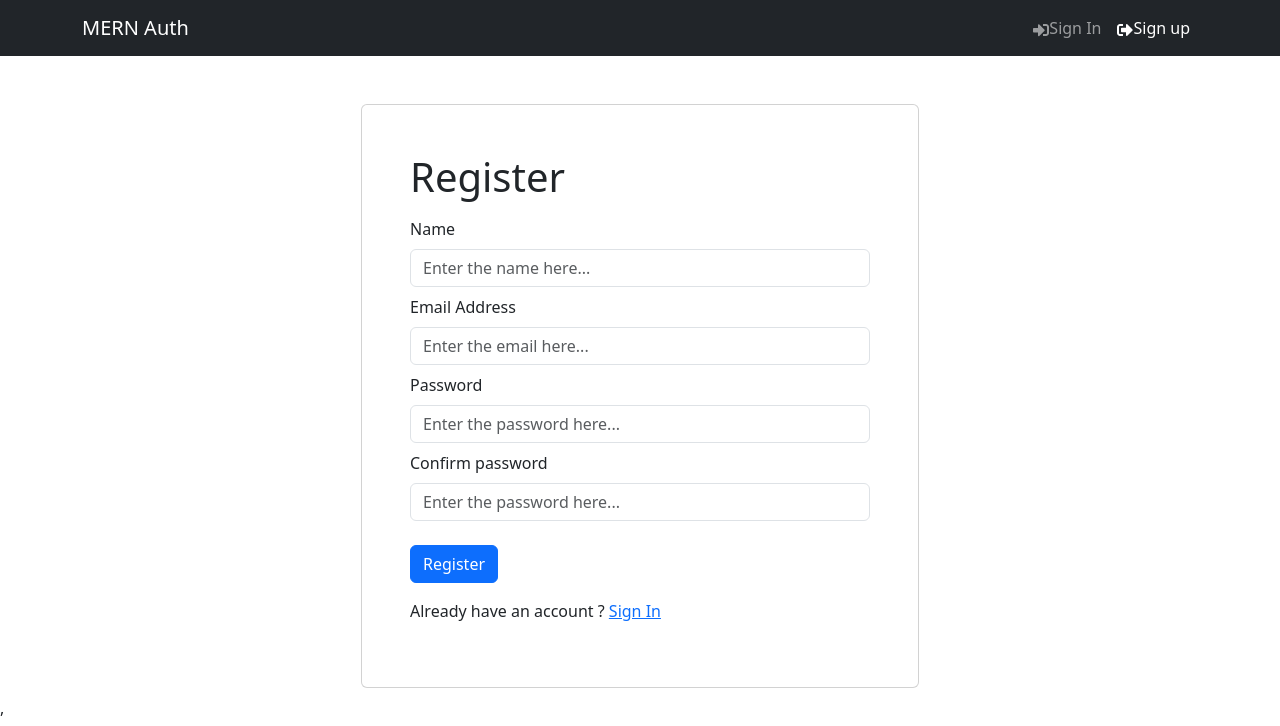
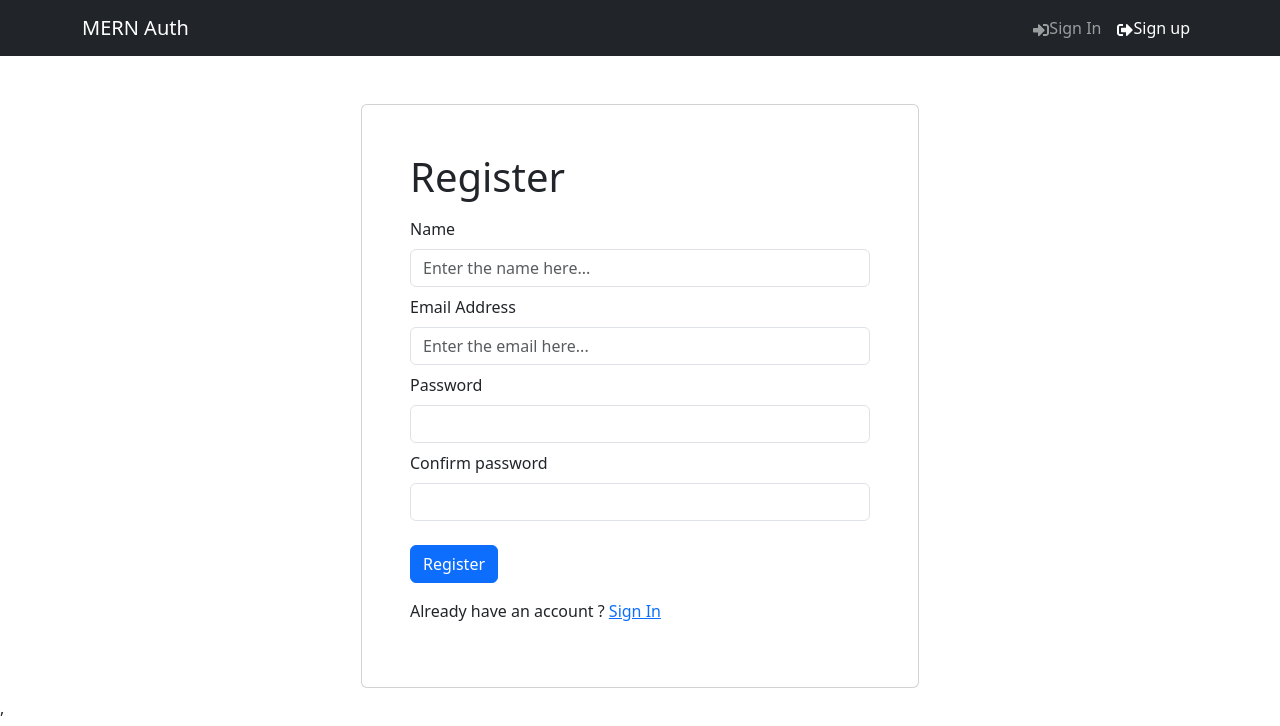
Before and after one commit to bhandaripawan8/MERN-JWT-REDUX, a React (Vite) app in the folder frontend/: page /register in a window 1280 px wide. Shown: the top 726 px of the page. Built offline with nearby package versions, Linux system fonts and the light colour scheme.

Commit message:
final project

```diff
--- a/frontend/src/main.jsx
+++ b/frontend/src/main.jsx
@@ -3,7 +3,6 @@ import ReactDOM from 'react-dom/client'
 import App from './App.jsx'
 import {createBrowserRouter, createRoutesFromElements, RouterProvider, Route } from 'react-router-dom'
 import 'bootstrap/dist/css/bootstrap.min.css'
-import './index.css'
 import HomeScreen from './screens/HomeScreen.jsx'
 import LoginScreen from './screens/LoginScreen.jsx'
 import RegisterScreen from './screens/RegisterScreen.jsx'
@@ -16,7 +15,7 @@ const router = createBrowserRouter(
   createRoutesFromElements(
     <Route path='/' element={<App/>}>
       <Route index={true} path='/' element={<HomeScreen/>}/>
-      <Route path='/signIn' element={<LoginScreen/>}/>
+      <Route path='/signin' element={<LoginScreen/>}/>
       <Route path='/register' element={<RegisterScreen/>}/>
       {/* Private routes */}
       <Route path='' element={<PrivateRoute/>}>
--- a/frontend/src/screens/LoginScreen.jsx
+++ b/frontend/src/screens/LoginScreen.jsx
@@ -46,7 +46,7 @@ const LoginScreen = () => {
                     <Form.Control type="email" placeholder="Enter the email here..." value={email} onChange={e => setEmail(e.target.value)}></Form.Control>
                 </Form.Group>
                 <Form.Group className="my-2" controlId="password">
-                    <Form.Label>Email Address</Form.Label>
+                    <Form.Label>Password</Form.Label>
                     <Form.Control type="password" placeholder="Enter the password here..." value={password} onChange={e => setPassword(e.target.value)}></Form.Control>
                 </Form.Group>
 
--- a/frontend/src/screens/RegisterScreen.jsx
+++ b/frontend/src/screens/RegisterScreen.jsx
@@ -54,11 +54,11 @@ const RegisterScreen = () => {
                 </Form.Group>
                 <Form.Group className="my-2" controlId="password">
                     <Form.Label>Password</Form.Label>
-                    <Form.Control type="password" placeholder="Enter the password here..." value={password} onChange={e => setPassword(e.target.value)}></Form.Control>
+                    <Form.Control type="password"  value={password} onChange={e => setPassword(e.target.value)}></Form.Control>
                 </Form.Group>
                 <Form.Group className="my-2" controlId="confirmedPassword">
                     <Form.Label>Confirm password</Form.Label>
-                    <Form.Control type="password" placeholder="Enter the password here..." value={confirmedPassword} onChange={e => setConfirmedPassword(e.target.value)}></Form.Control>
+                    <Form.Control type="password" value={confirmedPassword} onChange={e => setConfirmedPassword(e.target.value)}></Form.Control>
                 </Form.Group>
 
                 {isLoading && <Loader/>}
--- a/frontend/vite.config.js
+++ b/frontend/vite.config.js
@@ -9,8 +9,8 @@ export default defineConfig({
     // proxy is important as front end and back end have different domain, 5000 for backend, what proxy does is, whenever /api hits it will target the url as mentioned below.
     proxy: {
       '/api': {
-        target: 'http://localhost:8000',
-        changeOrigin: true
+        target: 'http://localhost:3000',
+        changeOrigin: true,
       }
     }
   }
```
Also changed, not shown: frontend/src/index.css (deleted), 2 other files (tests, documents, lock files or other folders).
